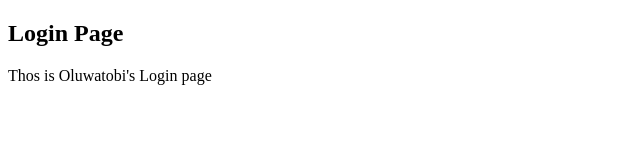
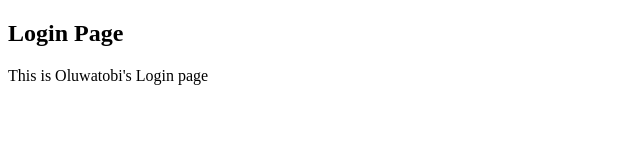
Before and after one commit to tobeski03/frontend-tekbruh, a plain HTML site: page login.html in a window 1280 px wide. Shown: the full height of the page, 0-640 px from the left. Drawn offline with Linux system fonts and the light colour scheme.

Commit message:
new edit

```diff
--- a/login.html
+++ b/login.html
@@ -12,6 +12,6 @@
   </head>
   <body>
     <h2>Login Page</h2>
-    <p>Thos is Oluwatobi's Login page</p>
+    <p>This is Oluwatobi's Login page</p>
   </body>
 </html>
```
